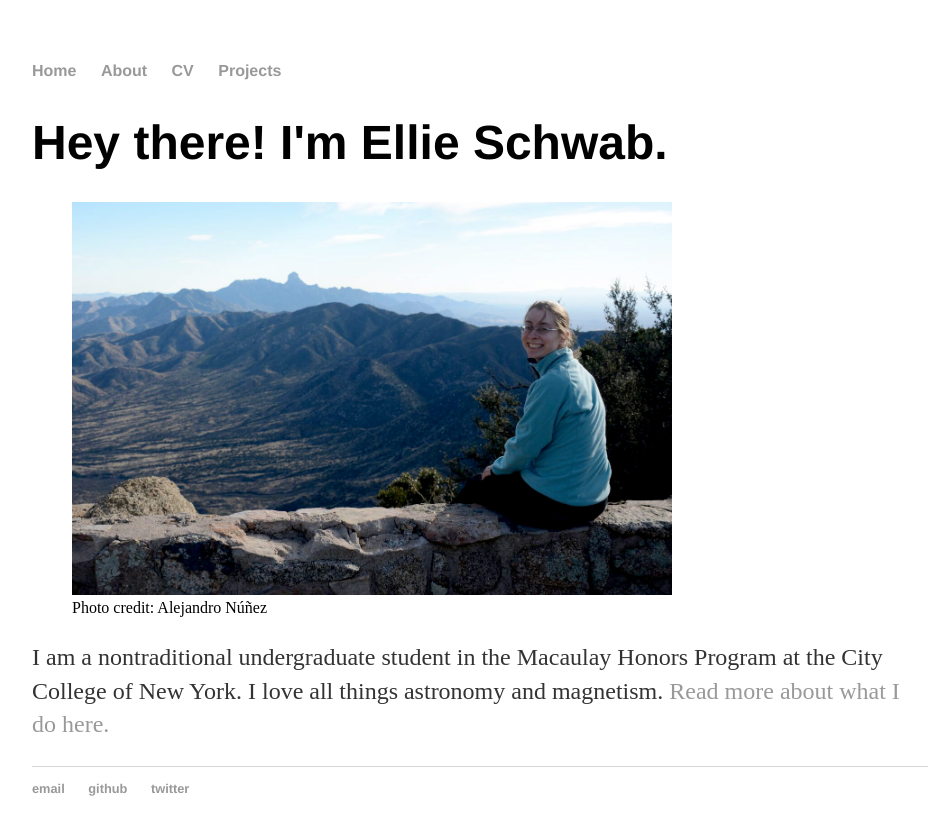
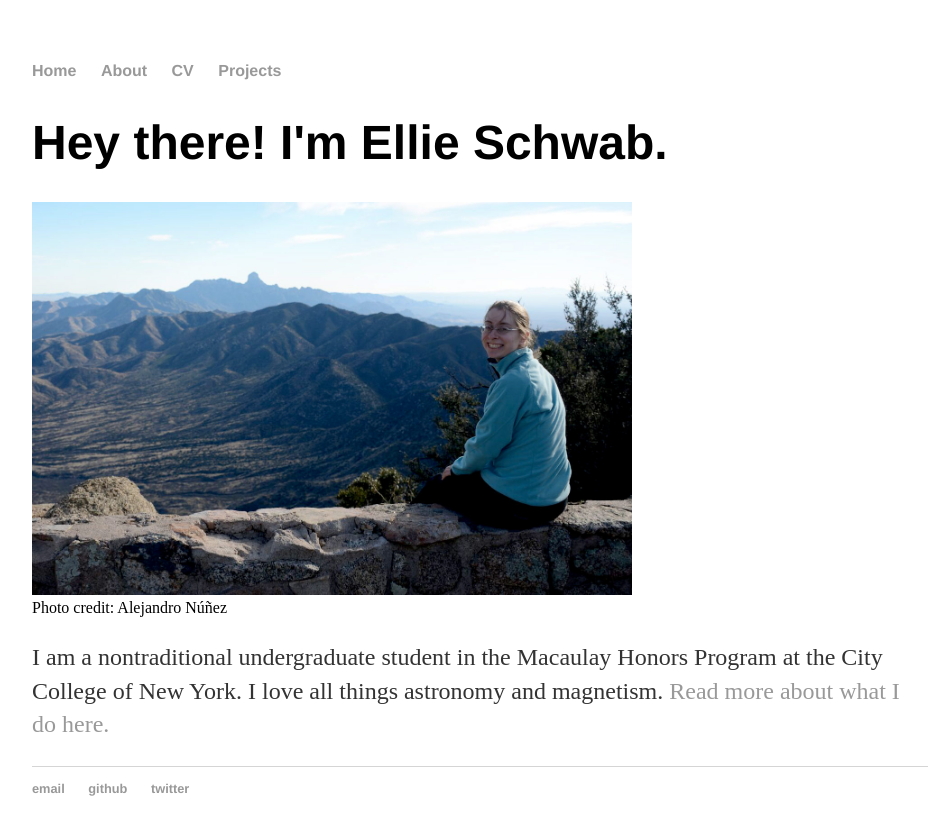
Before and after one commit to elliesch/elliesch.github.io, a Jekyll site: the page built from index.html, in a window 1280 px wide. Shown: the top 835 px of the page, without its empty margins (160-1090 px from the left). Built offline with Jekyll 4.4.1, drawn with Linux system fonts in a browser that asks for light colours.

Commit message:
Update index.html

```diff
--- a/index.html
+++ b/index.html
@@ -4,9 +4,9 @@ title: Ellie Schwab, Student Astronomer
 ---
 <div class="blurb">
 	<h1>Hey there! I'm Ellie Schwab.</h1>
-	<figure>
-	  <img src="/images/me_at_mdm.jpg" alt="The view from Columbia's MDM Telescope" style="width:600px">
-	  <figcaption>Photo credit: Alejandro Núñez</figcaption>
-	</figure>
+	<!-- figure -->
+	<img src="/images/me_at_mdm.jpg" alt="The view from Columbia's MDM Telescope" style="width:600px">
+	<figcaption>Photo credit: Alejandro Núñez</figcaption>
+	<!-- /figure -->
 	<p>I am a nontraditional undergraduate student in the Macaulay Honors Program at the City College of New York. I love all things astronomy and magnetism. <a href="/about">Read more about what I do here.</a></p>
 </div><!-- /.blurb -->
```
